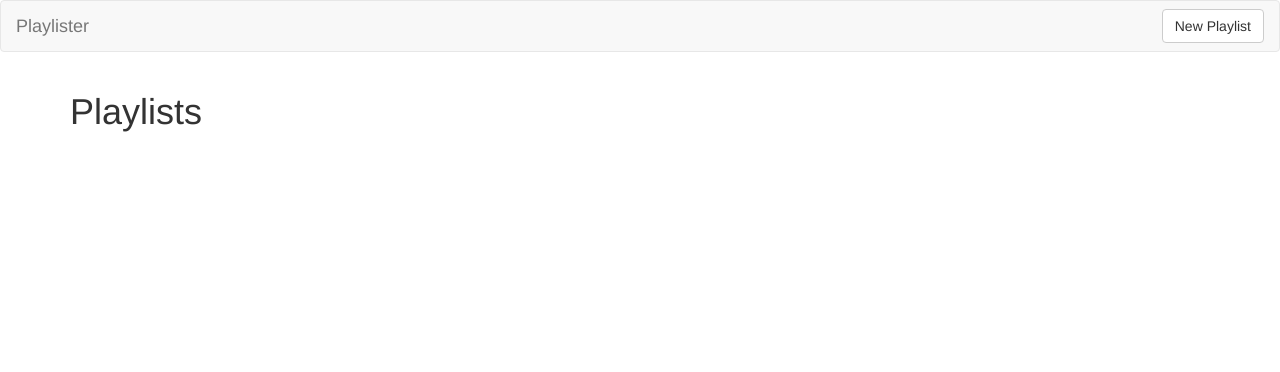
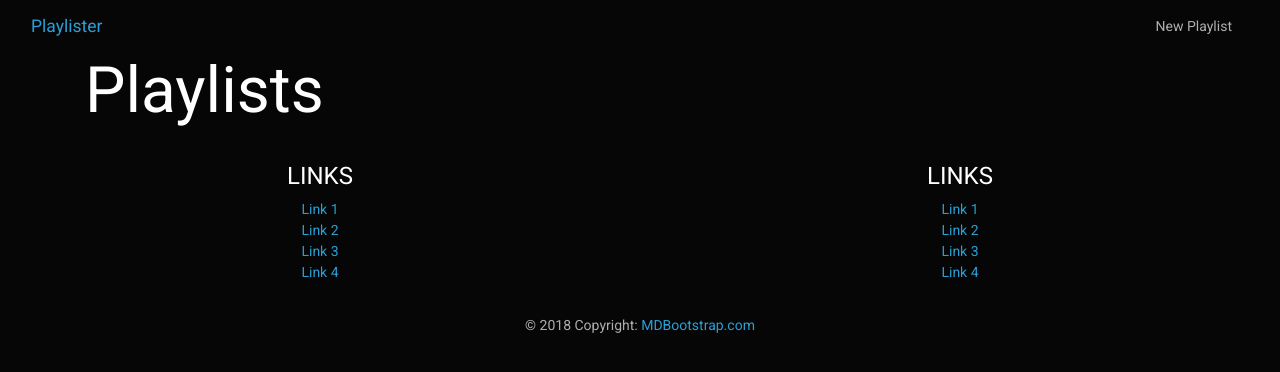
Before and after one commit to vladyslavnUA/playlister, a Flask app: page / in a window 1280 px wide. Shown: the top 372 px of the page. Run offline with Flask 2, Linux system fonts and the light colour scheme; data that the repository does not hold is empty; some libraries are stand-ins or nearby versions.

Commit message:
added date/time, footer, and bootstrap theme

```diff
--- a/app.py
+++ b/app.py
@@ -1,7 +1,8 @@
+import os
 from flask import Flask, render_template, request, redirect, url_for
 from bson.objectid import ObjectId
 from pymongo import MongoClient
-import os
+from datetime import datetime
 
 host = os.environ.get('MONGODB_URI', 'mongodb://localhost:27017/Playlister')
 client = MongoClient(host=f'{host}?retryWrites=false')
@@ -42,8 +43,10 @@ def playlists_submit():
     playlist = {
         'title': request.form.get('title'),
         'description': request.form.get('description'),
-        'videos': request.form.get('videos').split()
+        'videos': request.form.get('videos').split(),
+        'created_at': datetime.now()
     }
+    print(playlist)
     playlist_id = playlists.insert_one(playlist).inserted_id
     return redirect(url_for('playlists_show', playlist_id=playlist_id))
 
@@ -104,5 +107,14 @@ def comments_new():
     return redirect(url_for('playlists_show', playlist_id=request.form.get('playlist_id')))
 
 
+@app.route('/playlists/comments/<comment_id>', methods=['POST'])
+def comments_delete(comment_id):
+    """action to delete a comment."""
+    comment = comments.find_one({'_id': ObjectId(comment_id)})
+    comments.delete_one({'_id': ObjectId(comment_id)})
+    return redirect(url_for('playlists_show', playlist_id=comment.get('playlist_id')))
+
+
+
 if __name__ == '__main__':
     app.run(debug=True, host='0.0.0.0', port=os.environ.get('PORT', 5000))
--- a/templates/base.html
+++ b/templates/base.html
@@ -6,7 +6,7 @@
     <meta charset='utf-8'>
     <title>Playlister</title>
     <!-- Latest compiled and minified CSS -->
-    <link rel='stylesheet' href='https://maxcdn.bootstrapcdn.com/bootstrap/3.3.7/css/bootstrap.min.css'>
+    <link rel='stylesheet' href='https://bootswatch.com/4/cyborg/bootstrap.min.css'>
 </head>
 <body>
 
@@ -16,6 +16,36 @@
         {% block content %}{% endblock %}
     </div>
 
+<!-- Footer -->
+<footer class='page-footer font-small blue pt-4'>
+    <div class='container-fluid text-center'>
+         <div class='row'>
+         <hr class='clearfix w-100 d-md-none pb-3'>
+         <div class='col-md-6 mb-md-0 mb-3'>
+             <h5 class='text-uppercase'>Links</h5>
+             <ul class='list-unstyled'>
+                 <li><a href='#!'>Link 1</a></li>
+                 <li><a href='#!'>Link 2</a></li>
+                 <li><a href='#!'>Link 3</a></li>
+                 <li><a href='#!'>Link 4</a></li>
+             </ul>
+         </div>
+         <div class='col-md-6 mb-md-0 mb-3'>
+             <h5 class='text-uppercase'>Links</h5>
+             <ul class='list-unstyled'>
+                 <li><a href='#!'>Link 1</a></li>
+                 <li><a href='#!'>Link 2</a></li>
+                 <li><a href='#!'>Link 3</a></li>
+                 <li><a href='#!'>Link 4</a></li>
+             </ul>
+         </div>
+         </div>
+    </div>
+    <div class='footer-copyright text-center py-3'>© 2018 Copyright:
+       <a href='https://mdbootstrap.com/education/bootstrap/'> MDBootstrap.com</a>
+    </div>
+</footer>
+
     <!-- Latest compiled and minified JavaScript -->
     <script src='https://maxcdn.bootstrapcdn.com/bootstrap/3.3.7/js/bootstrap.min.js'></script>
 </body>
--- a/templates/partials/comment.html
+++ b/templates/partials/comment.html
@@ -4,5 +4,9 @@
     <div class='card-block'>
         <h4 class='card-title'>{{ comment.title }}</h4>
         <p class='card-text'>{{ comment.content }}</p>
+        <!-- Delete link -->
+        <p><form method='POST' action='/playlists/comments/{{ comment._id }}'>
+            <button class='btn btn-link' type='submit'>Delete</button>
+        </form></p>
     </div>
 </div>
--- a/templates/playlists_show.html
+++ b/templates/playlists_show.html
@@ -5,7 +5,11 @@
 <a href='/'>Back to Home</a>
 <div class='row'>
     <div class='col-sm-6 col-sm-offset-3'>
-        <h1>{{ playlist.title }}</h1>
+        <h1>{{playlist.title}}</h1>
+        {% if playlist.created_at %}
+            <p class='text-muted'>Created on {{ playlist.created_at.strftime('%A, %d %B, %Y') }}
+                at {{ playlist.created_at.strftime('%I:%M %p') }}</p>
+            {% endif %}
         <h2>{{ playlist.description }}</h2>
         {% for video in playlist.videos %}
             <div class="card"><div class="card-body">
```
